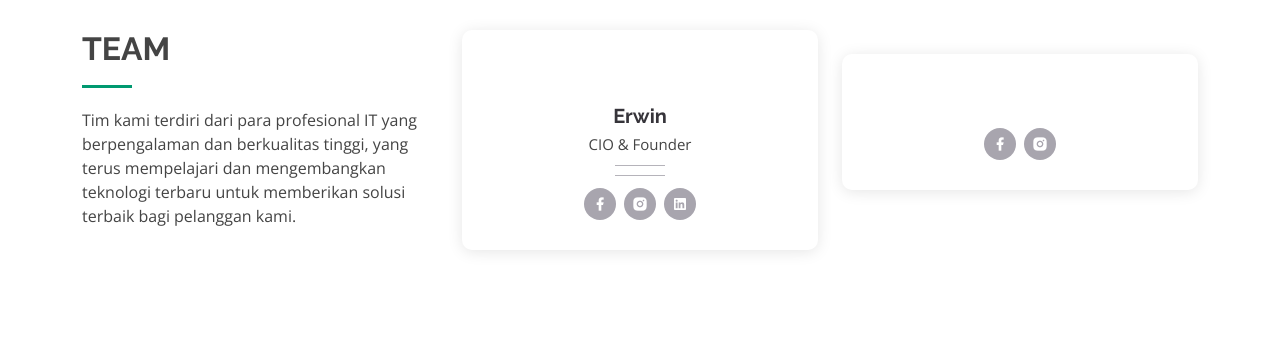
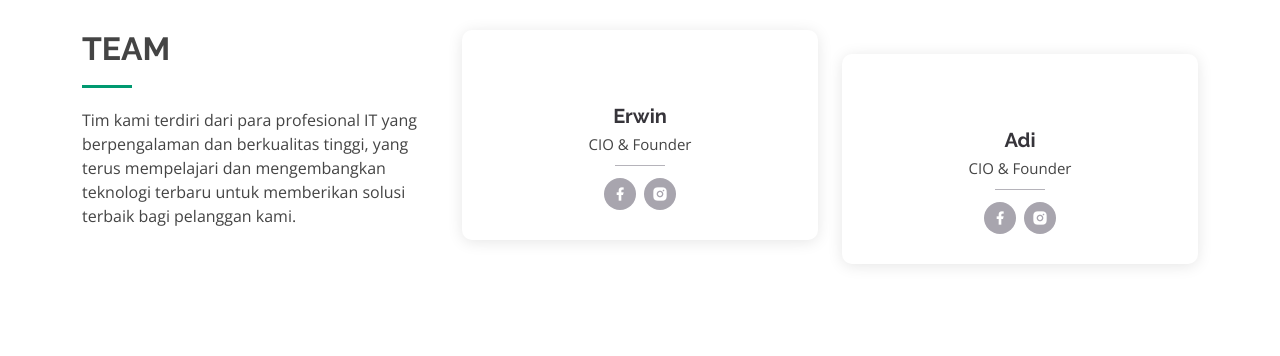
Before and after one commit to ide4tech/ide4tech.github.io, a plain HTML site: page index.html in a window 1280 px wide. Shown: the part 6820-7176 px from the top of the page. Drawn offline with nearby package versions, Linux system fonts and the light colour scheme.

Commit message:
Update index.html

```diff
--- a/index.html
+++ b/index.html
@@ -855,13 +855,13 @@
                   <div class="member-info">
                     <h4>Erwin</h4>
                     <span>CIO & Founder</span>
-                    <span></span>
+
                     <!-- <p>Explicabo voluptatem mollitia et repellat qui dolorum quasi</p> -->
                     <div class="social">
 
                       <a href=""><i class="ri-facebook-fill"></i></a>
                       <a href=""><i class="ri-instagram-fill"></i></a>
-                      <a href=""> <i class="ri-linkedin-box-fill"></i> </a>
+
                     </div>
                   </div>
                 </div>
@@ -872,6 +872,8 @@
                 <div class="member" data-aos="zoom-in" data-aos-delay="300">
                   <div class="pic"><img src="assets/img/team/team3.jpg" class="img-fluid" alt=""></div>
                   <div class="member-info">
+                  <h4>Adi</h4>
+                  <span>CIO & Founder</span>
 
                     <!--<p>Quisquam facilis cum velit laborum corrupti fuga rerum quia</p>-->
                     <div class="social">
```
